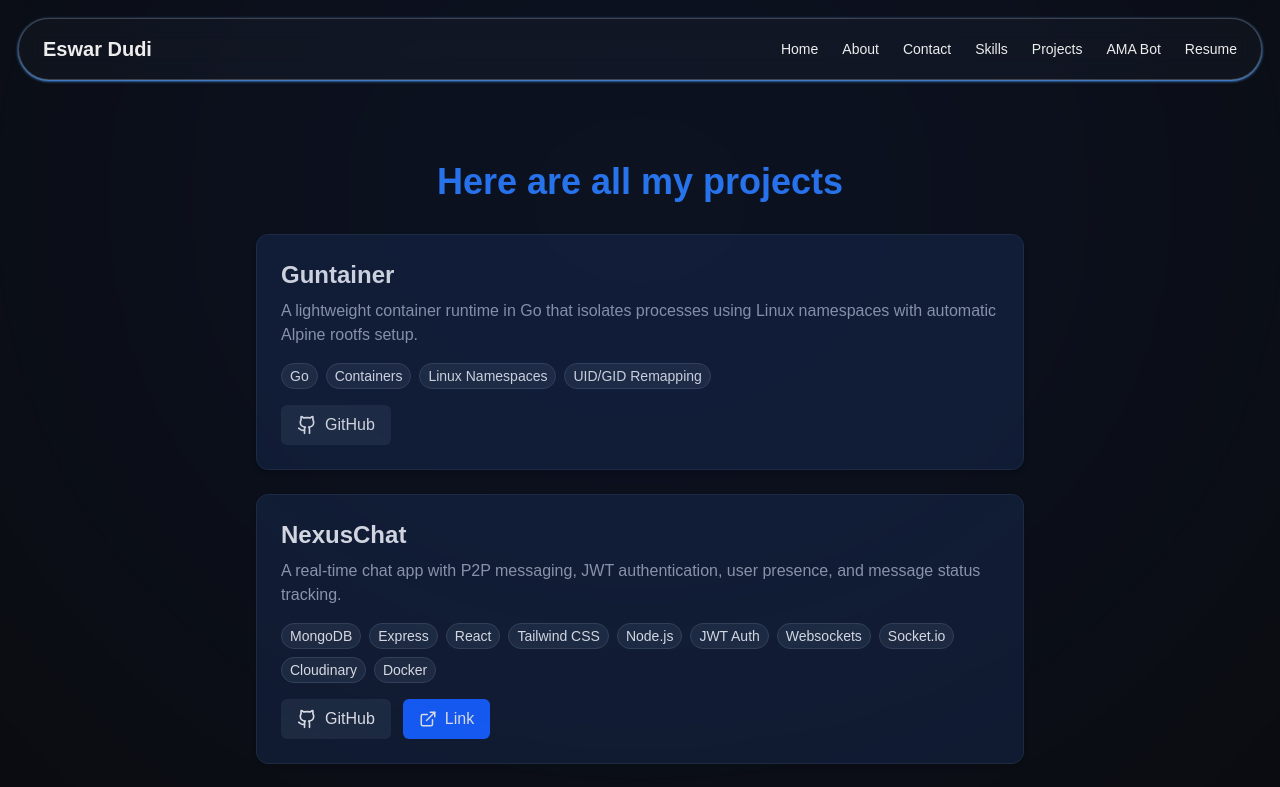
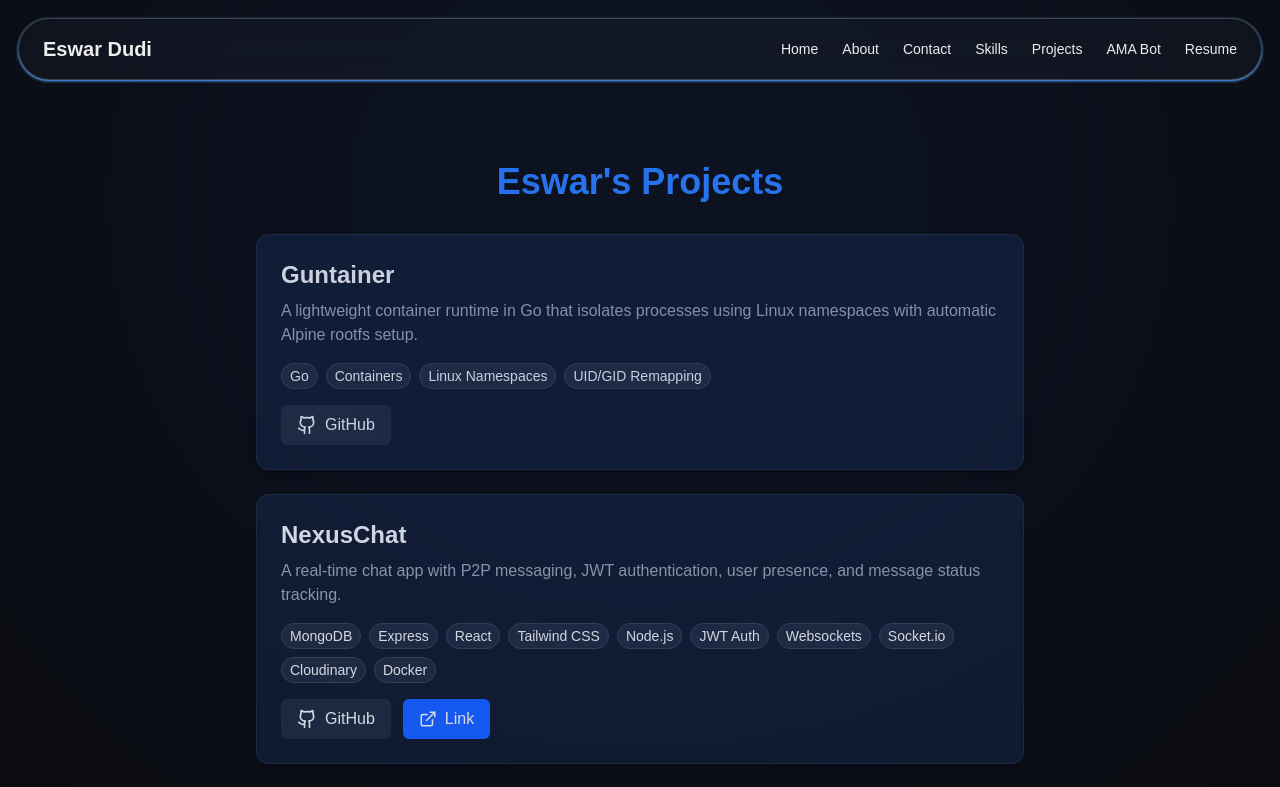
Before and after one commit to eswar-7116/portfolio, a Next.js app: page /projects in a window 1280 px wide. Shown: the top 787 px of the page. Built offline with nearby package versions, Linux system fonts and the light colour scheme.

Commit message:
chore: Improve heading and title

```diff
--- a/src/app/projects/page.tsx
+++ b/src/app/projects/page.tsx
@@ -3,7 +3,7 @@ import projects from "@/data/projects";
 import { Metadata } from "next";
 
 export const metadata: Metadata = {
-  title: "Eswar Dudi's Projects",
+  title: "Eswar's Projects",
   description: "A showcase of projects built by Eswar Dudi.",
 };
 
@@ -12,7 +12,7 @@ export default function ProjectsPage() {
     <>
       <main className="text-xl max-w-3xl mx-auto mt-12 sm:mt-16 scroll-mt-30 px-4 sm:px-0" aria-label="Projects of Eswar Dudi" role="main">
         <h1 className="text-3xl sm:text-4xl font-bold w-full text-center text-blue-500">
-          Here are all my projects
+          Eswar&apos;s Projects
         </h1>
       </main>
       <section className="flex flex-col items-center-safe justify-center-safe p-4 sm:p-8 gap-4 sm:gap-6" id="content">
```
